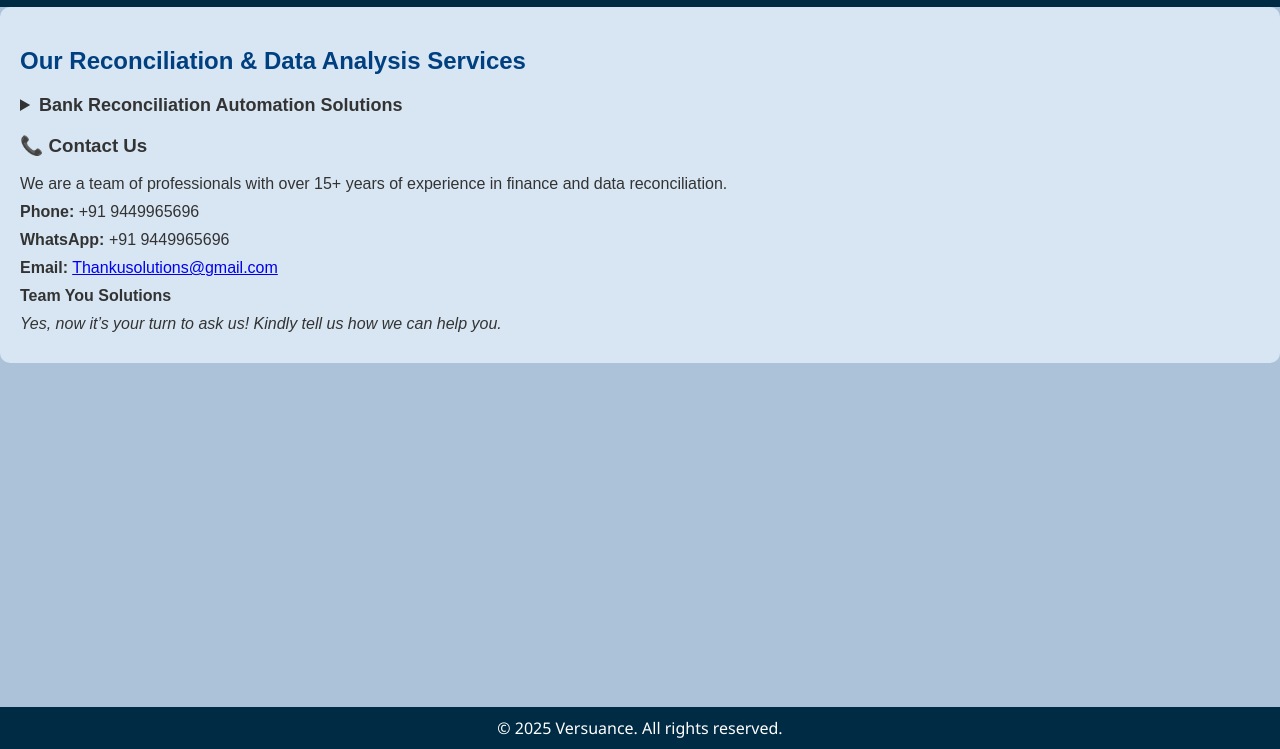
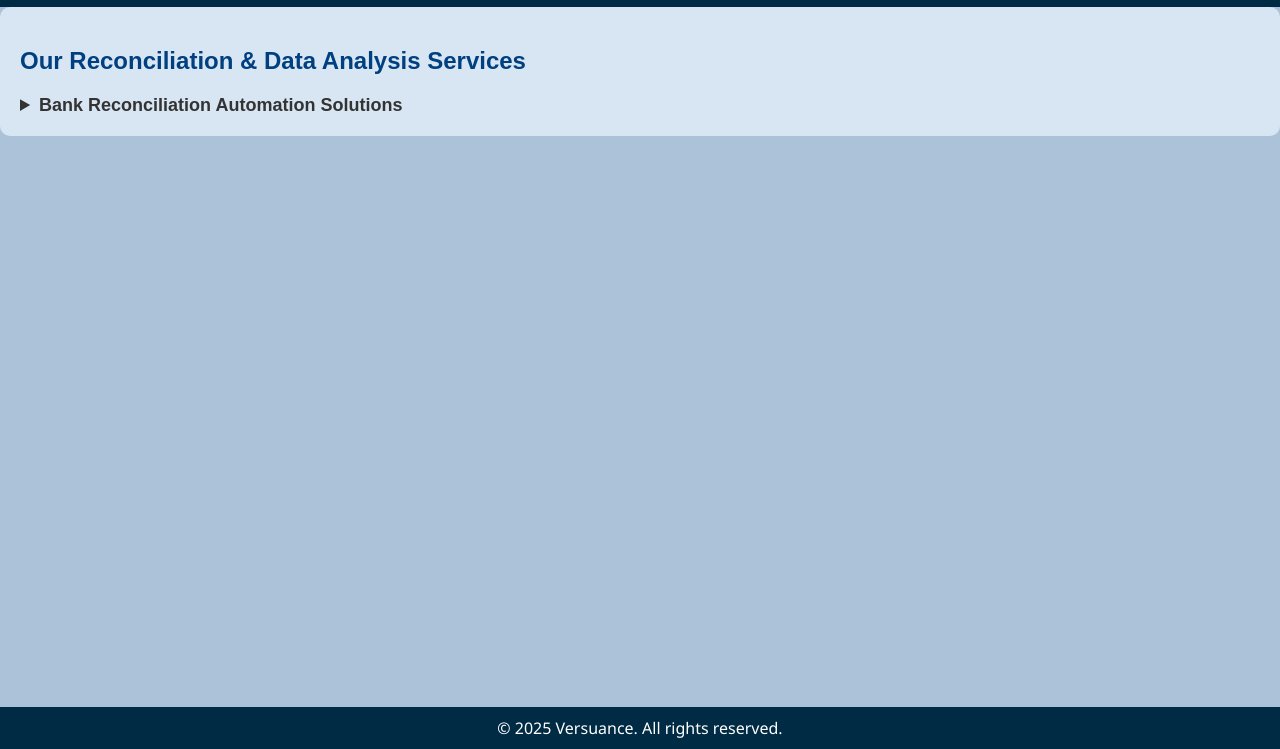
Before and after one commit to Veena146/Sap, a plain HTML site: page services.html in a window 1280 px wide. Shown: the part 51-800 px from the top of the page. Drawn offline with Linux system fonts and the light colour scheme.

Commit message:
Add all the file

```diff
--- a/services.html
+++ b/services.html
@@ -58,16 +58,13 @@
     </ul>
     <p>We provide customized solutions based on your specific business requirements.</p>
   </details>
-
+<!--
   <div class="contact-info">
     <h3>📞 Contact Us</h3>
     <p>We are a team of professionals with over 15+ years of experience in finance and data reconciliation.</p>
-    <p><strong>Phone:</strong> +91 9449965696</p>
-    <p><strong>WhatsApp:</strong> +91 9449965696</p>
-    <p><strong>Email:</strong> <a href="mailto:Thankusolutions@gmail.com">Thankusolutions@gmail.com</a></p>
     <p><strong>Team You Solutions</strong></p>
     <p><em>Yes, now it’s your turn to ask us! Kindly tell us how we can help you.</em></p>
-  </div>
+  </div> -->
 </div>
 
 </main>
```
